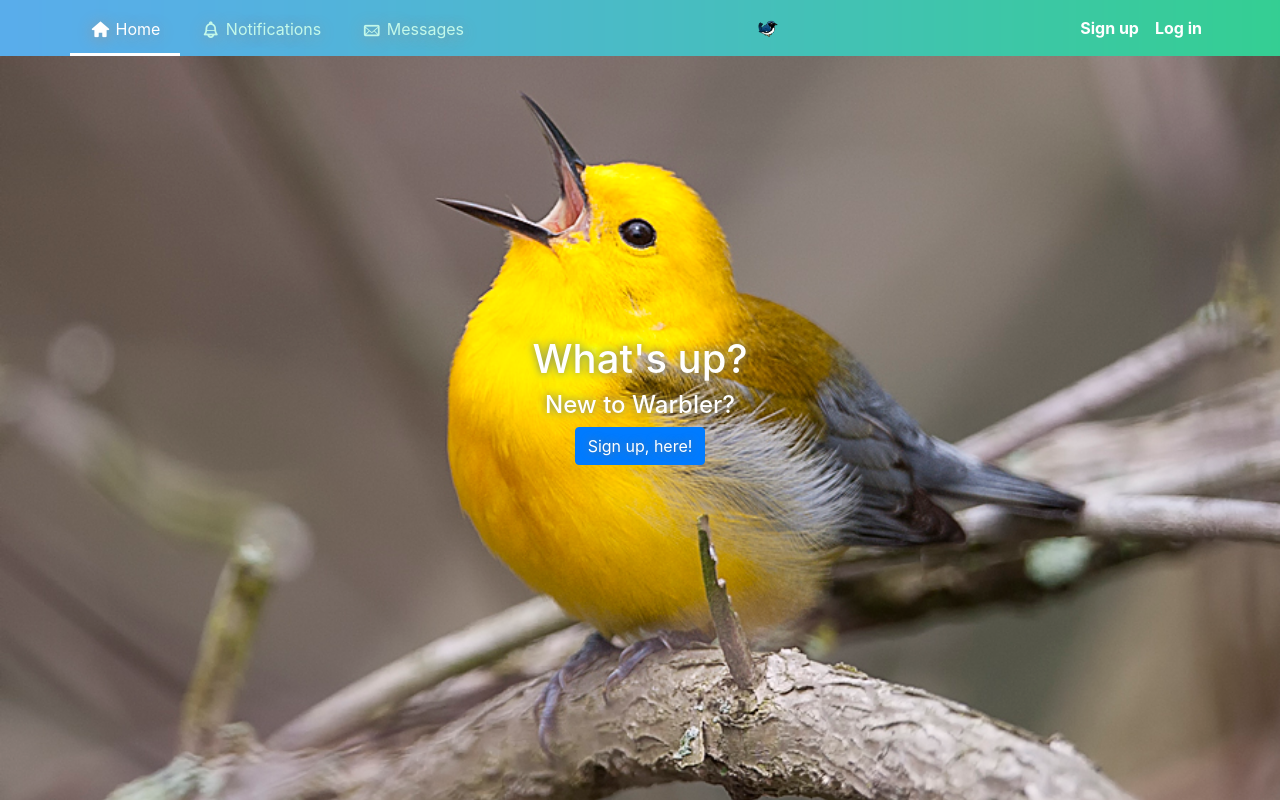
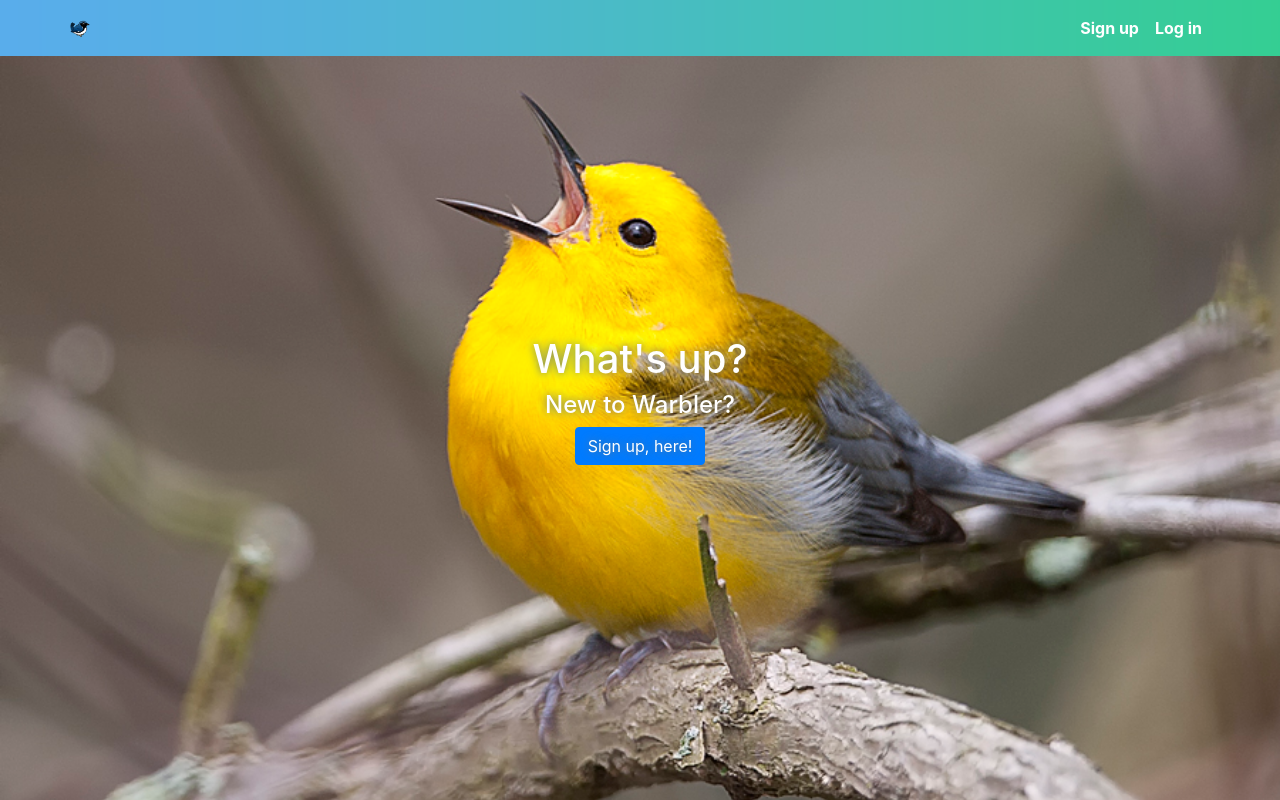
Before and after one commit to menberusch/Warbler-App, a React app in the folder warbler-client/: page / in a window 1280 px wide. Built offline with nearby package versions, Linux system fonts and the light colour scheme; a web font is replaced by a local one.

```diff
--- a/warbler-client/src/components/Homepage.js
+++ b/warbler-client/src/components/Homepage.js
@@ -16,7 +16,6 @@
       </div>
     );
   };
-  console.log(currentUser);
   return (
     <div className="row">
       <UserAside {...currentUser.user} />
--- a/warbler-client/src/components/MessageItem.js
+++ b/warbler-client/src/components/MessageItem.js
@@ -8,7 +8,7 @@
     <li className="list-group-item">
       <img src={profileImgUrl || DefaultProfileImg} alt="username" height="100" width="100" className="timeline-image"/>
       <div className="message-area">
-        <Link to="/">@{username} &nbsp;</Link>
+        <Link to={`/${username}`}>@{username} &nbsp;</Link>
         <span className="text-muted">
           <Moment className="text-muted" format="Do MMM YYYY">
             {date}
--- a/warbler-client/src/components/Profilepage.js
+++ b/warbler-client/src/components/Profilepage.js
@@ -10,8 +10,8 @@
     this.state = {
       activeTab: 'posts'
     };
+    console.log(props);
     document.title = `@${props.currentUser.user.username} | Warbler`;
-    console.log(props);
   };
 
   toggleTab(tab) {
--- a/warbler-client/src/containers/App.js
+++ b/warbler-client/src/containers/App.js
@@ -1,7 +1,7 @@
 import React from 'react';
 import {Provider} from 'react-redux';
 import {configureStore} from '../store';
-import {BrowserRouter as Router} from 'react-router-dom'
+import {BrowserRouter as Router, Route} from 'react-router-dom'
 import Navbar from './Navbar';
 import Main from './Main';
 import {setAuthorizationToken, setCurrentUser} from '../store/actions/auth';
@@ -23,7 +23,7 @@
   <Provider store={store}>
     <Router>
       <div className="onboarding">
-        <Navbar />
+        <Route component={Navbar} />
         <Main />
       </div>
     </Router>
--- a/warbler-client/src/containers/Navbar.js
+++ b/warbler-client/src/containers/Navbar.js
@@ -12,8 +12,15 @@
 
     this.state = {
       profileTooltipOpen: false,
-      profileSettingsOpen: false
+      profileSettingsOpen: false,
+      location: document.location.pathname
     };
+
+    props.history.listen(({pathname}) => {
+      this.setState(prevState => (
+        prevState.location !== pathname ? {location: pathname} : ''
+      ));
+    });
   }
 
   toggleProfileTooltip = () => {
@@ -37,14 +44,15 @@
 
   render() {
     let {isAuthenticated, user} = this.props.currentUser;
-    let {profileSettingsOpen, profileTooltipOpen} = this.state;
+    let {profileSettingsOpen, profileTooltipOpen, location} = this.state;
     let profileImg = user.profileImgUrl ? user.profileImgUrl : DefaultProfileImg;
 
     return(
       <nav className="navbar sticky-top navbar-expand">
         <div className="container">
+          {isAuthenticated && (
             <ul className="nav navbar-nav navbar-left">
-            <li className={document.location.pathname === '/' ? 'active' : ''}>
+              <li className={location === '/' ? 'active' : ''}>
                 <Link to="/">
                   <i className="icon-home"></i> <span>Home</span>
                   <div className="underline"></div>
@@ -63,6 +71,7 @@
                 </Link>
               </li>
             </ul>
+          )}
           <Link to="/" className="navbar-brand">
             <img src={Logo} alt="Warbler Home"/>
           </Link>
@@ -122,7 +131,6 @@
                   toggle={this.toggleProfileTooltip}>
                   Profile and settings
                 </Tooltip>
-                {/* <a onClick={this.logout} href="/">Log out</a> */}
               </li>
               <li>
                 <Link to={`/users/${user.id}/messages/new`}>
--- a/warbler-client/src/index.css
+++ b/warbler-client/src/index.css
@@ -182,6 +182,7 @@
 
 .navbar-left li.active {
   color: #fff;
+  pointer-events: none;
 }
 .navbar-left li.active .underline{
   background-color: #fff;
--- a/warbler-server/handlers/auth.js
+++ b/warbler-server/handlers/auth.js
@@ -3,6 +3,8 @@
 
 exports.signup = async function(req, res, next) {
   try {
+    if(req.body.username === 'signin' || req.body.username === 'signup')
+      throw new Error("You can't use this username.");
     let user = await db.User.create(req.body);
     let {id, username, profileImgUrl, messages} = user;
     let token = jwt.sign(
```
Lines whose indentation alone changed are shown as unchanged.
